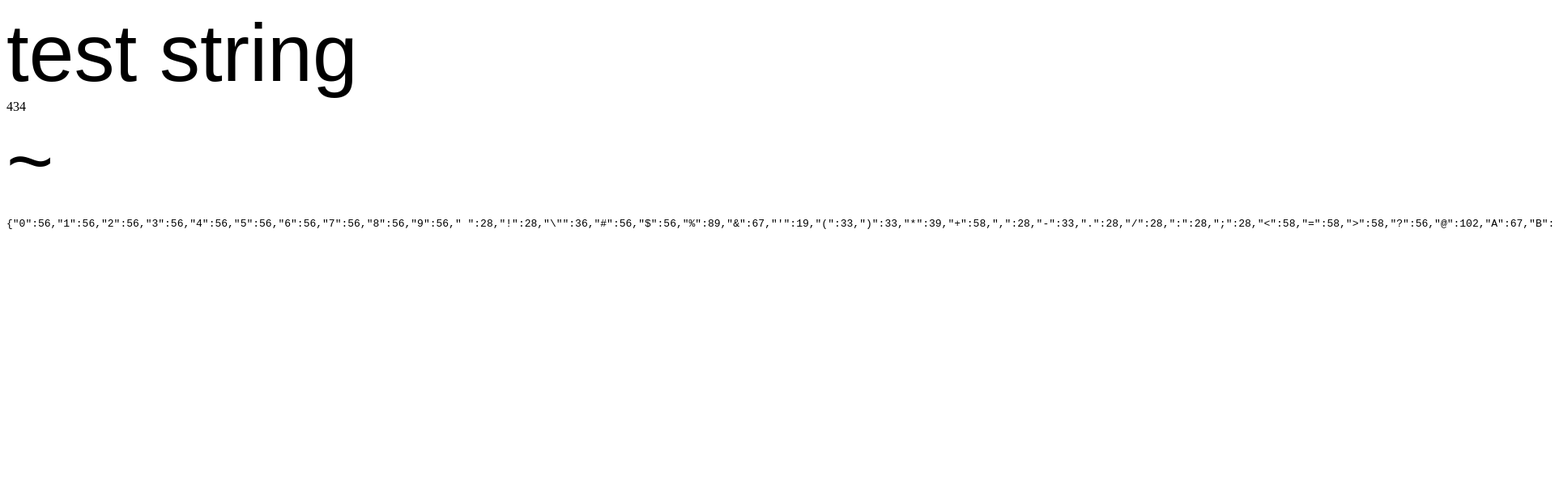
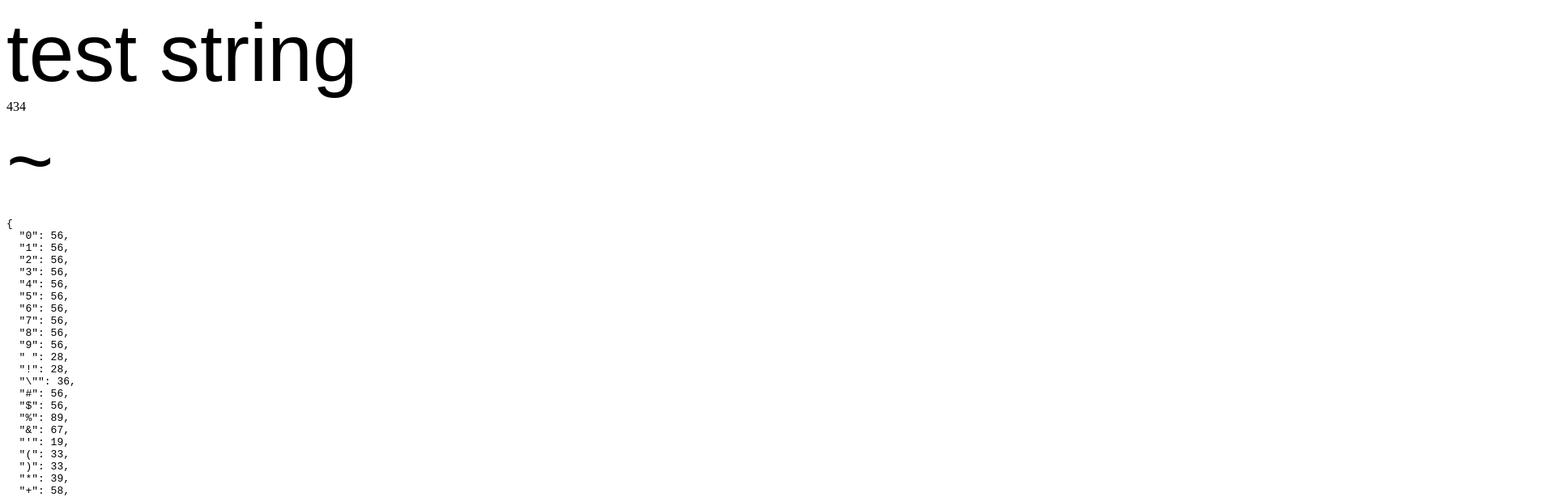
Before and after one commit to adambisek/string-pixel-width, a website: page src/pixelWidthCalculator.html in a window 1280 px wide. Shown: the top 614 px of the page at 81% size, 1920 px wide, since content can reach past the window. Drawn offline with Linux system fonts and the light colour scheme.

Commit message:
a bit of refactoring, extracted ectual checker into a function

```diff
--- a/src/pixelWidthCalculator.html
+++ b/src/pixelWidthCalculator.html
@@ -8,6 +8,7 @@
     <div class="sandbox"><span style="font-family: Arial; font-size: 100">~<span></span></span></div>
 
     <script>
+      function checkFont(name) {
         var h1 = document.getElementById('h1');
         var info = document.getElementById('h1-info');
         info.innerHTML = h1.offsetWidth;
@@ -26,8 +27,12 @@
           var el = sandbox.children[0];
           widths[letter] = el.offsetWidth;
         }
+        return widths;
+      }
+
+      var widths = checkFont('Arial');
       var elFinal = document.createElement('pre');
-      elFinal.innerHTML = JSON.stringify(widths);
+      elFinal.innerHTML = JSON.stringify(widths, null, 2);
       document.body.appendChild(elFinal);
     </script>
 </body>
```
Lines whose indentation alone changed are shown as unchanged.
